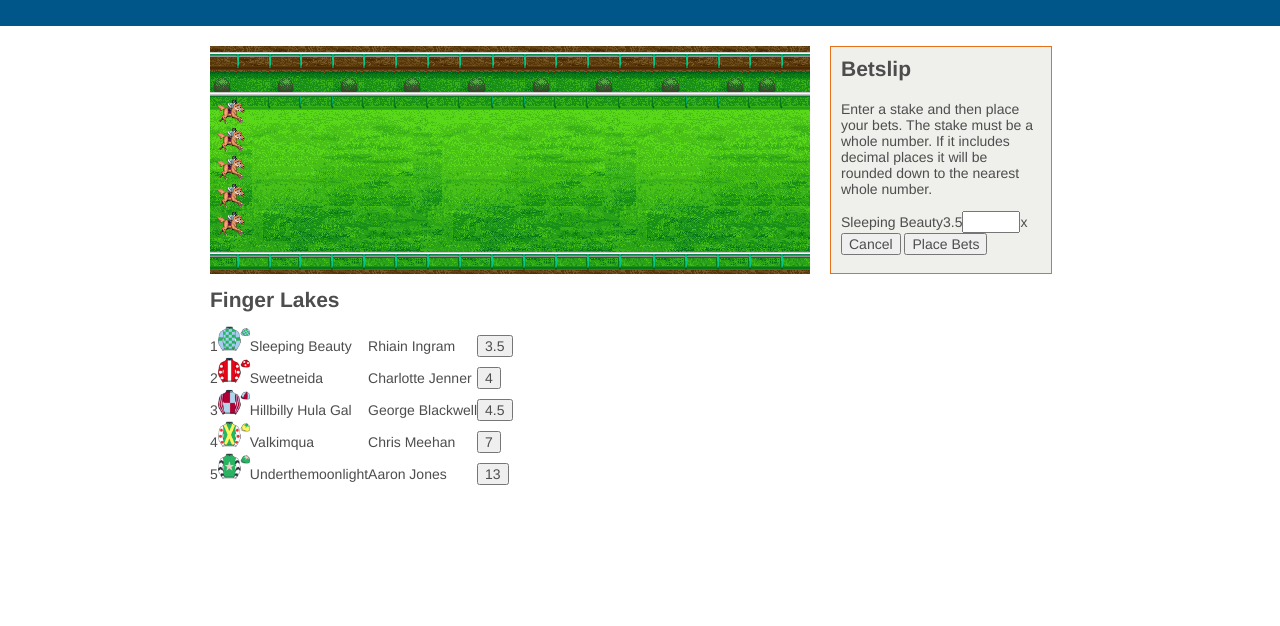
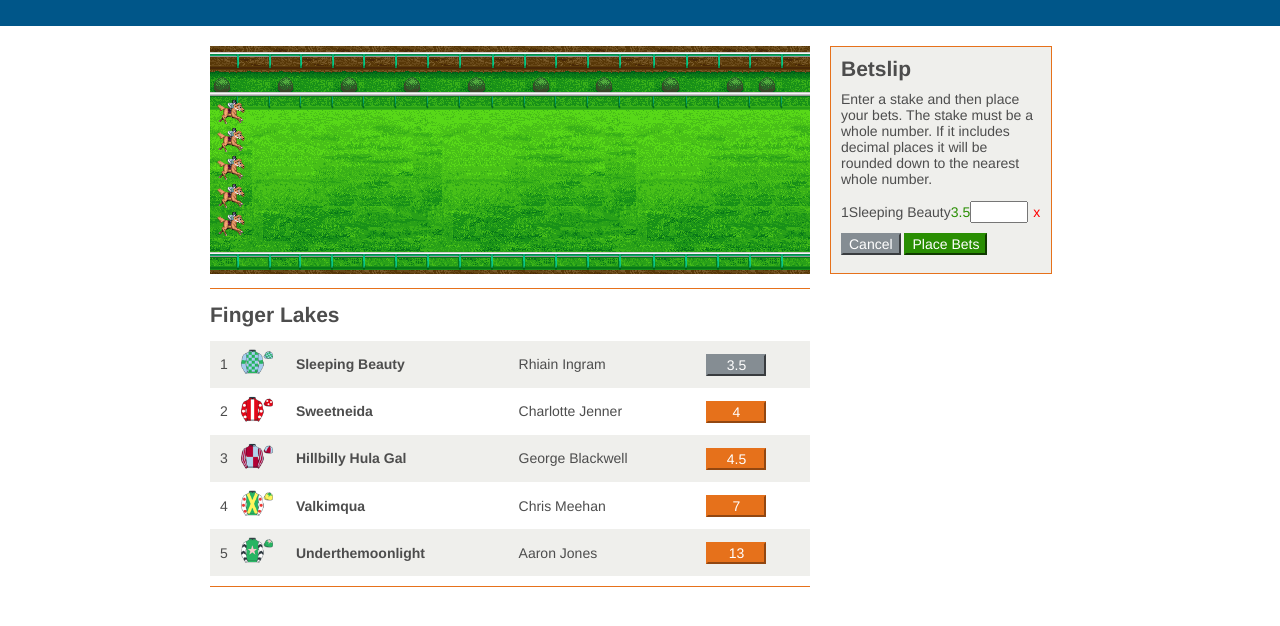
Before and after one commit to manderley/virtual-racing, a plain HTML site: page virtual-racing.html in a window 1280 px wide. Both pictures are taken after a click on the button "3.5". Shown: the part 64-690 px from the top of the page. Drawn offline with Linux system fonts and the light colour scheme.

Commit message:
More styling and include runner number in betslip selection

```diff
--- a/css/virtual-racing.css
+++ b/css/virtual-racing.css
@@ -44,12 +44,16 @@ header h1 {
 }
 
 .betslip-heading {
-	margin: 0 0 20px 0;
+	margin: 0 0 10px 0;
 	font-size: 1.5em;
 }
 
+.betslip-message {
+	margin-top: 0;
+}
+
 .betslip-selections {
-
+	margin-bottom: 10px;
 }
 
 .betslip-selection {
@@ -61,17 +65,35 @@ header h1 {
 }
 
 .selection-price {
-
+	color: #298e02;
 }
 
 .selection-stake {
 	width: 50px;
 }
 
+.selection-delete {
+	padding-left: 5px;
+	color: red;
+	cursor: pointer;
+}
+
 fieldset {
 	border: 0;
 	padding: 0;
 	margin: 0;
+}
+
+.buttons-cancel {
+	background: #858d93;
+	border-color: #858d93;
+	color: #fff;
+}
+
+.buttons-place-bets {
+	background: #298e02;
+	border-color: #298e02;
+	color: #fff;
 }
 
 .wallet {
@@ -91,6 +113,7 @@ ul, ol {
 	width: 600px;
 	height: 228px;
 	background-image: url("../images/race-background.png");
+	margin-bottom: 10px;
 }
 
 .race-course ul {
@@ -109,11 +132,20 @@ ul, ol {
 
 .start-race {
 	display: none;
+	background: #298e02;
+	border-color: #298e02;
+	color: #fff;
 }
 
 .betslip-buttons,
 .betslip-message {
 	display: none;
+}
+
+.race {
+	border-top: 1px solid #e6711b;
+	border-bottom: 1px solid #e6711b;
+	padding-bottom: 10px;
 }
 
 .race-heading {
@@ -122,19 +154,49 @@ ul, ol {
 
 .race-runners {
 	display: table;
+	width: 100%;
 }
 
 .race-runners li {
 	display: table-row;
+	padding: 10px;
+}
+
+.race-runners li:nth-child(odd) {
+	background: #efefec;
 }
 
 .race-runners li * {
 	display: table-cell;
+	vertical-align: middle;
+}
+
+.runner-number {
+	padding-left: 10px;
+}
+
+.runner-name {
+	font-weight: bold;
+}
+
+.runner-bet-button {
+	width: 60px;
+	margin-bottom: 12px;
+	background: #e6711b;
+	border-color: #e6711b;
+	color: #fff;
+}
+
+.runner-bet-button.disabled {
+	background: #858d93;
+	border-color: #858d93;
+	cursor: default;
 }
 
 .race-runners img {
 	width: 32px;
 	height: auto;
+	margin-top: 8px;
 }
 .show {
 	display: block;
--- a/virtual-racing.js
+++ b/virtual-racing.js
@@ -207,21 +207,21 @@ var raceData = (function() {
 			runnerContainer.appendChild(jockeyElement);
 			runnerContainer.appendChild(priceElement);
 
-			// use closure to capture values of this runner's id, name and price
-			priceElement.onclick = (function(id, name, price, button) {
+			// use closure to capture values of this runner's id, number, name and price
+			priceElement.onclick = (function(id, number, name, price, button) {
 				return function() {
-					raceData.addToBetslip(id, name, price, button);
+					raceData.addToBetslip(id, number, name, price, button);
 				}
-			})(this.id, this.name, this.price, priceElement);
+			})(this.id, this.number, this.name, this.price, priceElement);
 
 			return runnerContainer;
 		}
 
 	}
 
-	raceData.addToBetslip = function(id, name, price, button) {
+	raceData.addToBetslip = function(id, number, name, price, button) {
 		// create selection
-		betslip.createSelection(id, name, price);
+		betslip.createSelection(id, number, name, price);
 
 		// add selected class to runner
 		var selectedRunner = document.getElementById('runner-' + id);
@@ -264,7 +264,7 @@ var betslip = (function() {
 	var stakeMessage = 'Enter a stake and then place your bets. The stake must be a whole number. If it includes decimal places it will be rounded down to the nearest whole number.';
 	var stakeErrorMessage = 'Please enter a valid stake amount for each selection.';
 	var fundsErrorMessage = 'You do not have sufficient funds. Please make sure your total bet amount does not exceed your wallet balance.';
-	var betsPlacedMessage = 'Your bets have been placed. Your selections are listed below. Please click on the "Start Race" button to start the race. Good luck!';
+	var betsPlacedMessage = 'Your bets have been placed. Your selections are listed below.<br/><br/>Please click on the <strong>"Start Race"</strong> button to start the race. Good luck!';
 
 	var selectionsPlaced = [];
 	var selections = [];
@@ -277,15 +277,17 @@ var betslip = (function() {
 		console.log(selections);
 	}
 
-	function Selection(id, name, price) {
+	function Selection(id, number, name, price) {
 		this.id = id;
 		this.elementId = 'selection-' + this.id;
+		this.number = number;
 		this.name = name;
 		this.price = price;
 		this.value = 0;
 		this.potentialWin = 0;
 		this.selectionContainer;
 		this.nameElement;
+		this.numberElement;
 		this.priceElement;
 		this.inputElement;
 		this.removeElement;
@@ -298,6 +300,7 @@ var betslip = (function() {
 
 			this.nameElement = utils.createTextElement('label', 'selection-name', this.name);
 			this.nameElement.setAttribute('for', this.id);
+			this.numberElement = utils.createTextElement('span', 'selection-number', this.number);
 			this.priceElement = utils.createTextElement('span', 'selection-price', this.price);
 			this.inputElement = utils.createTextElement('input', 'selection-stake');
 			this.inputElement.setAttribute('type', 'number');
@@ -306,6 +309,7 @@ var betslip = (function() {
 			this.inputElement.setAttribute('id', this.id);
 			this.removeElement = utils.createTextElement('span', 'selection-delete', 'x');
 
+			this.selectionContainer.appendChild(this.numberElement);
 			this.selectionContainer.appendChild(this.nameElement);
 			this.selectionContainer.appendChild(this.priceElement);
 			this.selectionContainer.appendChild(this.inputElement);
@@ -331,10 +335,12 @@ var betslip = (function() {
 			// - display potential win amount
 			this.selectionContainer.removeChild(this.removeElement);
 			this.inputElement.setAttribute('disabled', 'disabled');
+			var potentialWinContainer = utils.createTextElement('div', 'selection-potential-win');
 			var potentialWinLabel = utils.createTextElement('span', 'selection-potential-win-label', 'Potential win amount:');
 			var potentialWinAmount = utils.createTextElement('span', 'selection-potential-win-amount', this.potentialWin);
-			this.selectionContainer.appendChild(potentialWinLabel);
-			this.selectionContainer.appendChild(potentialWinAmount);
+			potentialWinContainer.appendChild(potentialWinLabel);
+			potentialWinContainer.appendChild(potentialWinAmount);
+			this.selectionContainer.appendChild(potentialWinContainer);
 		};
 
 	}
@@ -364,11 +370,11 @@ var betslip = (function() {
 		// re-enable button on racecard
 		var buttonId = document.getElementById('button-' + selection.id);
 		buttonId.classList.remove('disabled');
-		buttonId.onclick = (function(id, name, price, button) {
+		buttonId.onclick = (function(id, number, name, price, button) {
 			return function() {
-				raceData.addToBetslip(id, name, price, button);
+				raceData.addToBetslip(id, number, name, price, button);
 			}
-		})(selection.id, selection.name, selection.price, buttonId);
+		})(selection.id, selection.number, selection.name, selection.price, buttonId);
 
 		// remove selected class from runner
 		var runnerId = document.getElementById('runner-' + selection.id);
@@ -508,8 +514,8 @@ var betslip = (function() {
 		}
 	}
 
-	betslip.createSelection = function(id, name, price) {
-		var selection = new Selection(id, name, price);
+	betslip.createSelection = function(id, number, name, price) {
+		var selection = new Selection(id, number, name, price);
 		selections.push(selection);
 		selectionsContainer.appendChild(selection.display());
 		// on adding the first selection
```
